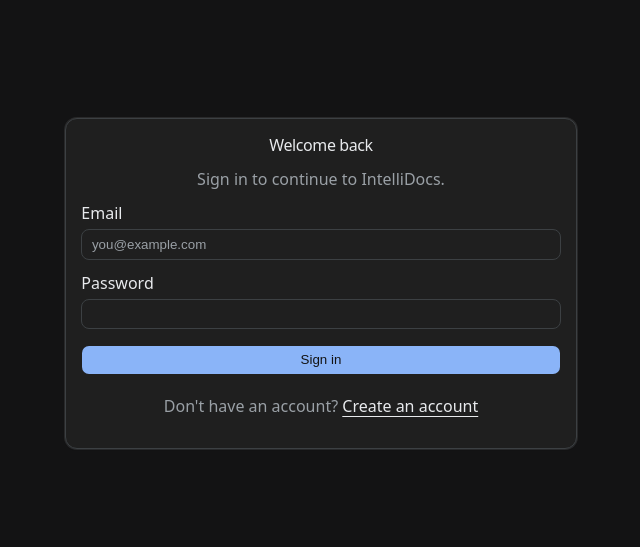
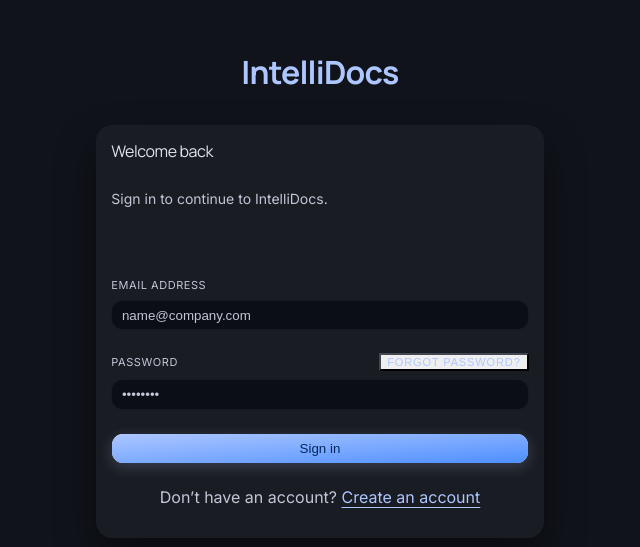
Before and after one commit to ThisisKaii/intellidocs, a React (Vite) app in the folder frontend/: page /login in a window 1280 px wide. Shown: the part 155-702 px from the top of the page, without its empty margins (320-960 px from the left). Built offline with nearby package versions, Linux system fonts and the light colour scheme; no server answers.

Commit message:
added new design, still fixing login and register

```diff
--- a/frontend/src/pages/Login.tsx
+++ b/frontend/src/pages/Login.tsx
@@ -4,17 +4,11 @@
 import { api } from '../services/api'
 import { Alert, AlertDescription } from '@/components/ui/alert'
 import { Button } from '@/components/ui/button'
-import {
-  Card,
-  CardContent,
-  CardDescription,
-  CardHeader,
-  CardTitle,
-} from '@/components/ui/card'
+import { Card, CardContent, CardHeader, CardTitle } from '@/components/ui/card'
 import { Input } from '@/components/ui/input'
 import { Label } from '@/components/ui/label'
 
-function Login() {
+function Login(): JSX.Element {
   const navigate = useNavigate()
   const { login } = useAuth()
   const [email, setEmail] = useState('')
@@ -50,61 +44,92 @@
   }
 
   return (
-    <div className="flex min-h-screen items-center justify-center bg-background px-4 py-10 text-foreground">
-      <div className="w-full max-w-[31.875rem]">
-        <Card className="w-full bg-card shadow-sm border border-border">
-          <CardHeader className="space-y-2 text-center">
-            <CardTitle className="text-2xl font-semibold tracking-tight">
+    <div className="min-h-screen bg-[color:var(--surface)] text-foreground flex items-center justify-center px-4 py-10 font-sans">
+      <div className="w-full max-w-[28rem] mx-auto">
+        <div className="mb-8 text-center">
+          <h1 className="text-3xl font-semibold tracking-tight text-primary font-serif">
+            IntelliDocs
+          </h1>
+        </div>
+
+        <Card className="w-full border-0 ring-0 bg-[color:var(--surface-container-low)] shadow-[0_20px_40px_rgba(0,0,0,0.4)] rounded-xl">
+          <CardHeader className="space-y-2 pb-4">
+            <CardTitle className="text-2xl font-semibold tracking-tight text-foreground font-serif">
               Welcome back
             </CardTitle>
-            <CardDescription className="text-sm text-muted-foreground">
+            <p className="text-[0.875rem] text-muted-foreground leading-[1.6]">
               Sign in to continue to IntelliDocs.
-            </CardDescription>
+            </p>
           </CardHeader>
 
-          <CardContent className="space-y-5">
+          <CardContent className="space-y-6 pt-6">
             {error ? (
               <Alert variant="destructive">
                 <AlertDescription>{error}</AlertDescription>
               </Alert>
             ) : null}
 
-            <form className="space-y-4" onSubmit={handleSubmit}>
+            <form className="space-y-6" onSubmit={handleSubmit}>
               <div className="space-y-2">
-                <Label htmlFor="login-email">Email</Label>
+                <Label
+                  htmlFor="login-email"
+                  className="text-[0.6875rem] uppercase tracking-[0.05em] text-[color:var(--on-surface-variant)]"
+                >
+                  Email Address
+                </Label>
                 <Input
                   id="login-email"
                   type="email"
                   value={email}
                   onChange={handleEmailChange}
-                  placeholder="you@example.com"
+                  placeholder="name@company.com"
                   autoComplete="email"
                   required
+                  className="bg-[color:var(--surface-container-lowest)] border border-[color:var(--outline-variant)]/20 focus-visible:ring-2 focus-visible:ring-primary/15 focus-visible:border-primary/50 transition-all duration-300"
                 />
               </div>
 
               <div className="space-y-2">
-                <Label htmlFor="login-password">Password</Label>
+                <div className="flex items-center justify-between">
+                  <Label
+                    htmlFor="login-password"
+                    className="text-[0.6875rem] uppercase tracking-[0.05em] text-[color:var(--on-surface-variant)]"
+                  >
+                    Password
+                  </Label>
+                  <button
+                    type="button"
+                    className="text-[0.6875rem] uppercase tracking-[0.08em] font-semibold text-primary hover:text-primary/80 transition-colors underline-offset-4 hover:underline"
+                  >
+                    Forgot password?
+                  </button>
+                </div>
                 <Input
                   id="login-password"
                   type="password"
                   value={password}
                   onChange={handlePasswordChange}
                   autoComplete="current-password"
+                  placeholder="••••••••"
                   required
+                  className="bg-[color:var(--surface-container-lowest)] border border-[color:var(--outline-variant)]/20 focus-visible:ring-2 focus-visible:ring-primary/15 focus-visible:border-primary/50 transition-all duration-300"
                 />
               </div>
 
-              <Button type="submit" className="w-full" disabled={loading}>
+              <Button
+                type="submit"
+                className="w-full rounded-lg bg-gradient-to-br from-primary to-[color:var(--primary-container)] text-primary-foreground shadow-[0_4px_14px_rgba(173,198,255,0.2)] hover:brightness-110"
+                disabled={loading}
+              >
                 {loading ? 'Signing in…' : 'Sign in'}
               </Button>
             </form>
 
             <p className="text-center text-sm text-muted-foreground">
-              Don't have an account?{' '}
+              Don’t have an account?{' '}
               <Link
                 to="/register"
-                className="font-medium text-foreground underline-offset-4 hover:underline"
+                className="font-semibold text-primary hover:text-primary/80 transition-colors underline-offset-4 hover:underline"
               >
                 Create an account
               </Link>
--- a/frontend/src/pages/Register.tsx
+++ b/frontend/src/pages/Register.tsx
@@ -4,17 +4,11 @@
 import { api } from '../services/api'
 import { Alert, AlertDescription } from '@/components/ui/alert'
 import { Button } from '@/components/ui/button'
-import {
-  Card,
-  CardContent,
-  CardDescription,
-  CardHeader,
-  CardTitle,
-} from '@/components/ui/card'
+import { Card, CardContent, CardHeader, CardTitle } from '@/components/ui/card'
 import { Input } from '@/components/ui/input'
 import { Label } from '@/components/ui/label'
 
-function Register() {
+function Register(): JSX.Element {
   const navigate = useNavigate()
   const { login } = useAuth()
   const [email, setEmail] = useState('')
@@ -32,7 +26,6 @@
     try {
       await api.auth.register(email, password)
 
-      // Auto-login after successful registration
       const loginResponse = await api.auth.login(email, password)
       login(
         { id: loginResponse.user.id, email: loginResponse.user.email },
@@ -57,19 +50,25 @@
   }
 
   return (
-    <div className="flex min-h-screen items-center justify-center bg-background px-4 py-10 text-foreground">
-      <div className="w-full max-w-[31.875rem]">
-        <Card className="w-full bg-card shadow-sm border border-border">
-          <CardHeader className="space-y-2 text-center">
-            <CardTitle className="text-2xl font-semibold tracking-tight">
+    <div className="min-h-screen bg-[color:var(--surface)] text-foreground flex items-center justify-center px-4 py-10 font-sans">
+      <div className="w-full max-w-md mx-auto">
+        <div className="mb-8 text-center">
+          <h1 className="text-3xl font-semibold tracking-tight text-primary font-serif">
+            IntelliDocs
+          </h1>
+        </div>
+
+        <Card className="w-full border-0 ring-0 bg-[color:var(--surface-container-low)] shadow-[0_20px_40px_rgba(0,0,0,0.4)] rounded-xl">
+          <CardHeader className="space-y-2 pb-4 text-center">
+            <CardTitle className="text-2xl font-semibold tracking-tight text-foreground font-serif">
               Create your account
             </CardTitle>
-            <CardDescription className="text-sm text-muted-foreground">
+            <p className="text-[0.875rem] text-muted-foreground leading-[1.6]">
               Get started with IntelliDocs in seconds.
-            </CardDescription>
+            </p>
           </CardHeader>
 
-          <CardContent className="space-y-5">
+          <CardContent className="space-y-6 pt-4">
             {error ? (
               <Alert variant="destructive">
                 <AlertDescription>{error}</AlertDescription>
@@ -82,36 +81,53 @@
               </Alert>
             ) : null}
 
-            <form className="space-y-4" onSubmit={handleSubmit}>
+            <form className="space-y-6" onSubmit={handleSubmit}>
               <div className="space-y-2">
-                <Label htmlFor="register-email">Email</Label>
+                <Label
+                  htmlFor="register-email"
+                  className="text-[0.6875rem] uppercase tracking-[0.05em] text-[color:var(--on-surface-variant)]"
+                >
+                  Email
+                </Label>
                 <Input
                   id="register-email"
                   type="email"
                   value={email}
                   onChange={handleEmailChange}
-                  placeholder="you@example.com"
+                  placeholder="name@company.com"
                   autoComplete="email"
                   required
+                  className="bg-[color:var(--surface-container-lowest)] border border-[color:var(--outline-variant)]/20 focus-visible:ring-2 focus-visible:ring-primary/15 focus-visible:border-primary/50 transition-all duration-300"
                 />
               </div>
 
               <div className="space-y-2">
-                <Label htmlFor="register-password">Password</Label>
+                <Label
+                  htmlFor="register-password"
+                  className="text-[0.6875rem] uppercase tracking-[0.05em] text-[color:var(--on-surface-variant)]"
+                >
+                  Password
+                </Label>
                 <Input
                   id="register-password"
                   type="password"
                   value={password}
                   onChange={handlePasswordChange}
                   autoComplete="new-password"
+                  placeholder="••••••••"
                   required
+                  className="bg-[color:var(--surface-container-lowest)] border border-[color:var(--outline-variant)]/20 focus-visible:ring-2 focus-visible:ring-primary/15 focus-visible:border-primary/50 transition-all duration-300"
                 />
-                <p className="text-xs text-muted-foreground">
+                <p className="text-[0.6875rem] uppercase tracking-[0.05em] text-[color:var(--on-surface-variant)]">
                   Must be at least 6 characters.
                 </p>
               </div>
 
-              <Button type="submit" className="w-full" disabled={loading}>
+              <Button
+                type="submit"
+                className="w-full rounded-lg bg-gradient-to-br from-primary to-[color:var(--primary-container)] text-primary-foreground shadow-[0_4px_14px_rgba(173,198,255,0.2)] hover:brightness-110"
+                disabled={loading}
+              >
                 {loading ? 'Creating account…' : 'Create account'}
               </Button>
             </form>
@@ -120,7 +136,7 @@
               Already have an account?{' '}
               <Link
                 to="/login"
-                className="font-medium text-foreground underline-offset-4 hover:underline"
+                className="font-semibold text-primary hover:text-primary/80 transition-colors underline-offset-4 hover:underline"
               >
                 Sign in instead
               </Link>
--- a/frontend/src/styles/index.css
+++ b/frontend/src/styles/index.css
@@ -1,3 +1,4 @@
+@import url("https://fonts.googleapis.com/css2?family=Inter:wght@400;500;600&family=Manrope:wght@400;600;700;800&display=swap");
 @tailwind base;
 @tailwind components;
 @tailwind utilities;
@@ -6,9 +7,9 @@
 @custom-variant dark (&:is(.dark *));
 
 @theme inline {
-  --font-sans: var(--font-geist-sans, "Geist Variable", ui-sans-serif, system-ui, sans-serif);
+  --font-sans: var(--font-inter, "Inter", ui-sans-serif, system-ui, sans-serif);
   --font-mono: ui-monospace, SFMono-Regular, Menlo, Monaco, Consolas, "Liberation Mono", "Courier New", monospace;
-  --font-serif: ui-serif, Georgia, Cambria, "Times New Roman", Times, serif;
+  --font-serif: var(--font-manrope, "Manrope", ui-serif, Georgia, Cambria, "Times New Roman", Times, serif);
 
   --color-background: var(--background);
   --color-foreground: var(--foreground);
@@ -70,65 +71,88 @@
 
 @layer base {
   :root {
-    --background: #ffffff;
-    --foreground: #09090b;
-    --card: #ffffff;
-    --card-foreground: #09090b;
-    --popover: #ffffff;
-    --popover-foreground: #09090b;
-    --primary: #18181b;
-    --primary-foreground: #fafafa;
-    --secondary: #f4f4f5;
-    --secondary-foreground: #18181b;
-    --muted: #f4f4f5;
-    --muted-foreground: #71717a;
-    --accent: #f4f4f5;
-    --accent-foreground: #18181b;
-    --destructive: #ef4444;
-    --destructive-foreground: #fafafa;
-    --border: #e4e4e7;
-    --input: #e4e4e7;
-    --ring: #18181b;
-    --radius: 0.5rem;
-    --sidebar: #f4f4f5;
-    --sidebar-foreground: #18181b;
-    --sidebar-primary: #18181b;
-    --sidebar-primary-foreground: #fafafa;
-    --sidebar-accent: #e4e4e7;
-    --sidebar-accent-foreground: #18181b;
-    --sidebar-border: #e4e4e7;
-    --sidebar-ring: #18181b;
+    --font-inter: "Inter";
+    --font-manrope: "Manrope";
+    --background: #10131a;
+    --surface: #10131a;
+    --surface-container-lowest: #0b0e14;
+    --surface-container-low: #191c22;
+    --surface-container: #1d2026;
+    --surface-container-high: #272a31;
+    --surface-container-highest: #32353c;
+    --surface-bright: #363940;
+    --surface-dim: #10131a;
+    --outline-variant: #424754;
+    --on-surface-variant: #c2c6d6;
+    --primary-container: #4d8eff;
+    --foreground: #e1e2eb;
+    --card: #1d2026;
+    --card-foreground: #e1e2eb;
+    --popover: #272a31;
+    --popover-foreground: #e1e2eb;
+    --primary: #adc6ff;
+    --primary-foreground: #00285d;
+    --secondary: #c2c7d0;
+    --secondary-foreground: #2c3138;
+    --muted: #191c22;
+    --muted-foreground: #c2c6d6;
+    --accent: #32353c;
+    --accent-foreground: #e1e2eb;
+    --destructive: #ffb4ab;
+    --destructive-foreground: #690005;
+    --border: #424754;
+    --input: #0b0e14;
+    --ring: #adc6ff;
+    --radius: 0.75rem;
+    --sidebar: #191c22;
+    --sidebar-foreground: #e1e2eb;
+    --sidebar-primary: #adc6ff;
+    --sidebar-primary-foreground: #00285d;
+    --sidebar-accent: #1d2026;
+    --sidebar-accent-foreground: #e1e2eb;
+    --sidebar-border: #424754;
+    --sidebar-ring: #adc6ff;
   }
 
   .dark {
-    /* Google Drive dark mode inspired palette */
-    --background: #131314;
-    --foreground: #e8eaed;
-    --card: #1f1f1f;
-    --card-foreground: #e8eaed;
-    --popover: #2d2e30;
-    --popover-foreground: #e8eaed;
-    --primary: #8ab4f8;
-    --primary-foreground: #131314;
-    --secondary: #2d2e30;
-    --secondary-foreground: #e8eaed;
-    --muted: #2d2e30;
-    --muted-foreground: #9aa0a6;
-    --accent: #394457;
-    --accent-foreground: #c2e7ff;
-    --destructive: #f28b82;
-    --destructive-foreground: #131314;
-    --border: #3c4043;
-    --input: #3c4043;
-    --ring: #8ab4f8;
-    --sidebar: #1f1f1f;
-    --sidebar-foreground: #e8eaed;
-    --sidebar-primary: #8ab4f8;
-    --sidebar-primary-foreground: #131314;
-    --sidebar-accent: #394457;
-    --sidebar-accent-foreground: #c2e7ff;
-    --sidebar-border: #3c4043;
-    --sidebar-ring: #8ab4f8;
+    --background: #10131a;
+    --surface: #10131a;
+    --surface-container-lowest: #0b0e14;
+    --surface-container-low: #191c22;
+    --surface-container: #1d2026;
+    --surface-container-high: #272a31;
+    --surface-container-highest: #32353c;
+    --surface-bright: #363940;
+    --surface-dim: #10131a;
+    --outline-variant: #424754;
+    --on-surface-variant: #c2c6d6;
+    --primary-container: #4d8eff;
+    --foreground: #e1e2eb;
+    --card: #1d2026;
+    --card-foreground: #e1e2eb;
+    --popover: #272a31;
+    --popover-foreground: #e1e2eb;
+    --primary: #adc6ff;
+    --primary-foreground: #00285d;
+    --secondary: #c2c7d0;
+    --secondary-foreground: #2c3138;
+    --muted: #191c22;
+    --muted-foreground: #c2c6d6;
+    --accent: #32353c;
+    --accent-foreground: #e1e2eb;
+    --destructive: #ffb4ab;
+    --destructive-foreground: #690005;
+    --border: #424754;
+    --input: #0b0e14;
+    --ring: #adc6ff;
+    --sidebar: #191c22;
+    --sidebar-foreground: #e1e2eb;
+    --sidebar-primary: #adc6ff;
+    --sidebar-primary-foreground: #00285d;
+    --sidebar-accent: #1d2026;
+    --sidebar-accent-foreground: #e1e2eb;
+    --sidebar-border: #424754;
+    --sidebar-ring: #adc6ff;
   }
 
   * {
```
Also changed, not shown: 2 other files (tests, documents, lock files or other folders).
